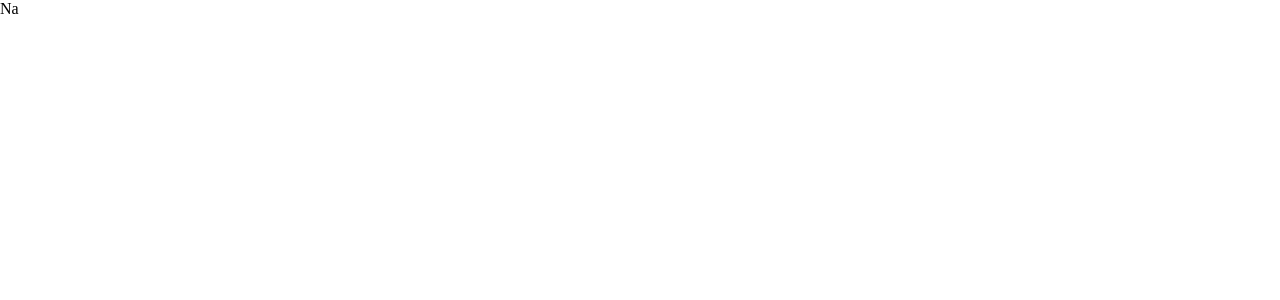
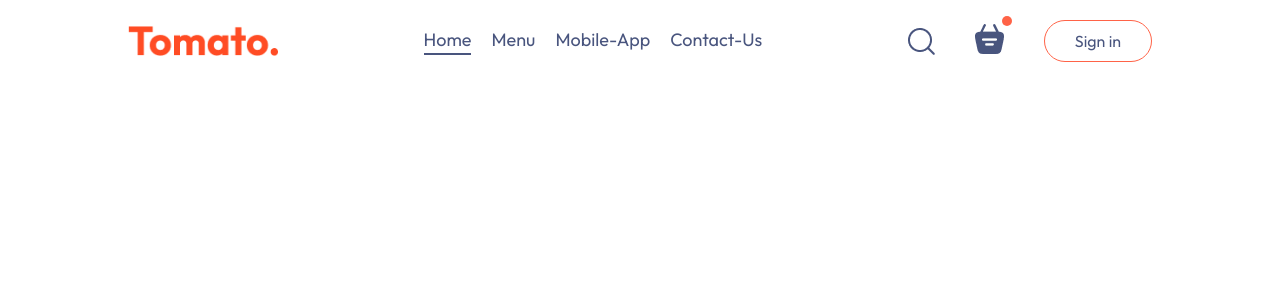
Before and after one commit to Sarfaraj32/FoodDel-WebApp-With-MERN-Stack, a React (Vite) app in the folder Frontend/: page / in a window 1280 px wide. Shown: the top 300 px of the page. Built offline with nearby package versions, Linux system fonts and the light colour scheme.

Commit message:
Create Navbar Section and Style it

```diff
--- a/Frontend/src/components/Navbar/Navbar.css
+++ b/Frontend/src/components/Navbar/Navbar.css
@@ -0,0 +1,62 @@
+.navbar {
+  padding: 20px 0px;
+  display: flex;
+  justify-content: space-between;
+  align-items: center;
+}
+
+.navbar .logo {
+  width: 150px;
+}
+
+.navbar-menu {
+  display: flex;
+  list-style: none;
+  gap: 20px;
+  color: #49557e;
+  font-size: 18px;
+}
+
+.navbar-right {
+  display: flex;
+  align-items: center;
+  gap: 40px;
+}
+
+.navbar button {
+  background: transparent;
+  font-size: 16px;
+  color: #49557e;
+  border: 1px solid tomato;
+  padding: 10px 30px;
+  border-radius: 50px;
+  cursor: pointer;
+  transition: 0.3s;
+}
+
+.navbar button:hover {
+  background-color: #fff4f2;
+}
+
+.navbar .active {
+  padding-bottom: 2px;
+  border-bottom: 2px solid #49557e;
+}
+
+.navbar li {
+  cursor: pointer;
+}
+
+.navbar-search-icon {
+  position: relative;
+}
+
+.navbar-search-icon .dot {
+  position: absolute;
+  min-width: 10px;
+  min-height: 10px;
+  background-color: tomato;
+  border-radius: 5px;
+  top: -8px;
+  right: -8px;
+}
--- a/Frontend/src/components/Navbar/Navbar.jsx
+++ b/Frontend/src/components/Navbar/Navbar.jsx
@@ -1,8 +1,48 @@
-import React from "react";
+import React, { useState } from "react";
 import "./Navbar.css";
+import { assets } from "../../assets/assets";
 
 const Navbar = () => {
-  return <div className="navbar">Na</div>;
+  const [menu, setMenu] = useState("Home");
+  return (
+    <div className="navbar">
+      <img className="logo" src={assets.logo} alt="" />
+      <ul className="navbar-menu">
+        <li
+          onClick={() => setMenu("Home")}
+          className={menu === "Home" ? "active" : ""}
+        >
+          Home
+        </li>
+        <li
+          onClick={() => setMenu("Menu")}
+          className={menu === "Menu" ? "active" : ""}
+        >
+          Menu
+        </li>
+        <li
+          onClick={() => setMenu("Mobile-App")}
+          className={menu === "Mobile-App" ? "active" : ""}
+        >
+          Mobile-App
+        </li>
+        <li
+          onClick={() => setMenu("Contact-Us")}
+          className={menu === "Contact-Us" ? "active" : ""}
+        >
+          Contact-Us
+        </li>
+      </ul>
+      <div className="navbar-right">
+        <img src={assets.search_icon} alt="" />
+        <div className="navbar-search-icon">
+          <img src={assets.basket_icon} alt="" />
+          <div className="dot"></div>
+        </div>
+        <button>Sign in</button>
+      </div>
+    </div>
+  );
 };
 
 export default Navbar;
--- a/Frontend/src/index.css
+++ b/Frontend/src/index.css
@@ -1,7 +1,10 @@
+@import url("https://fonts.googleapis.com/css2?family=Outfit:wght@100..900&display=swap");
+
 * {
   padding: 0;
   margin: 0;
   box-sizing: border-box;
+  font-family: Outfit;
 }
 
 body {
@@ -12,3 +15,8 @@
   text-decoration: none;
   color: inherit;
 }
+
+.app {
+  width: 80%;
+  margin: auto;
+}
```
